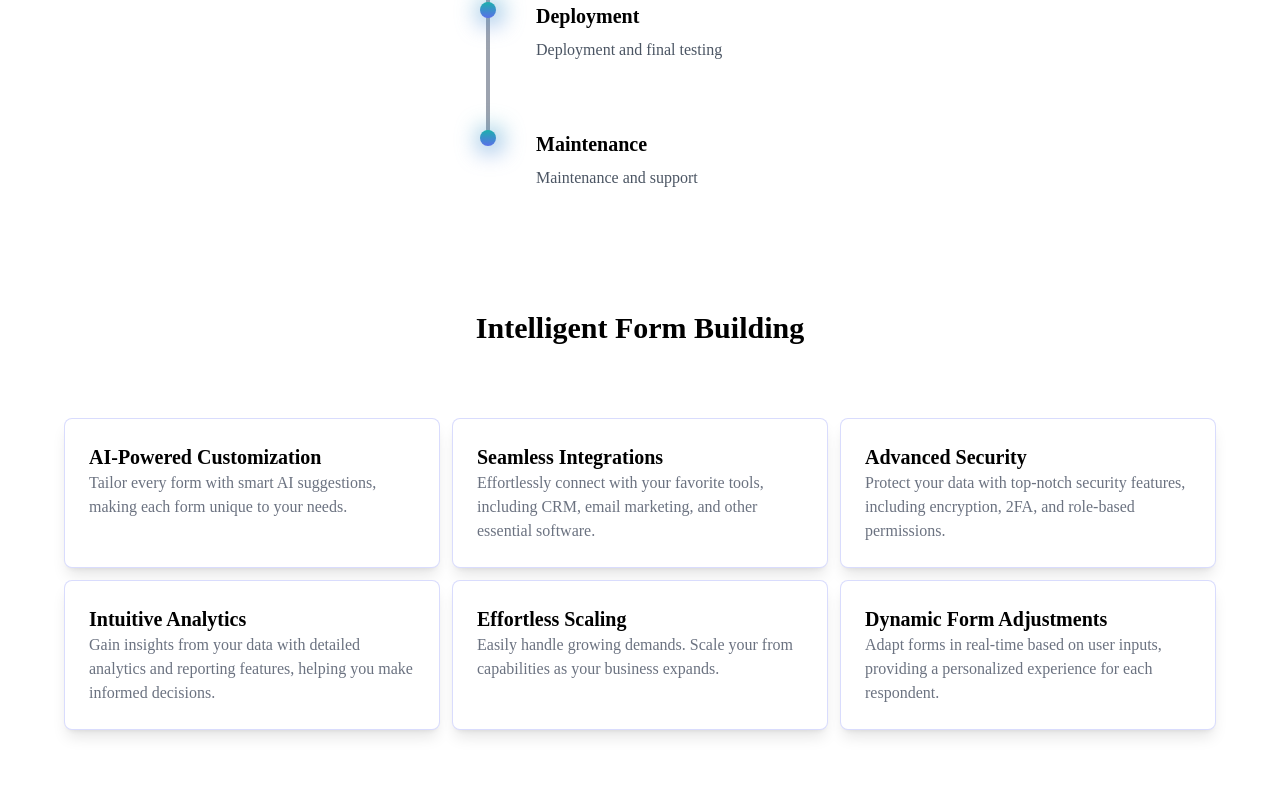
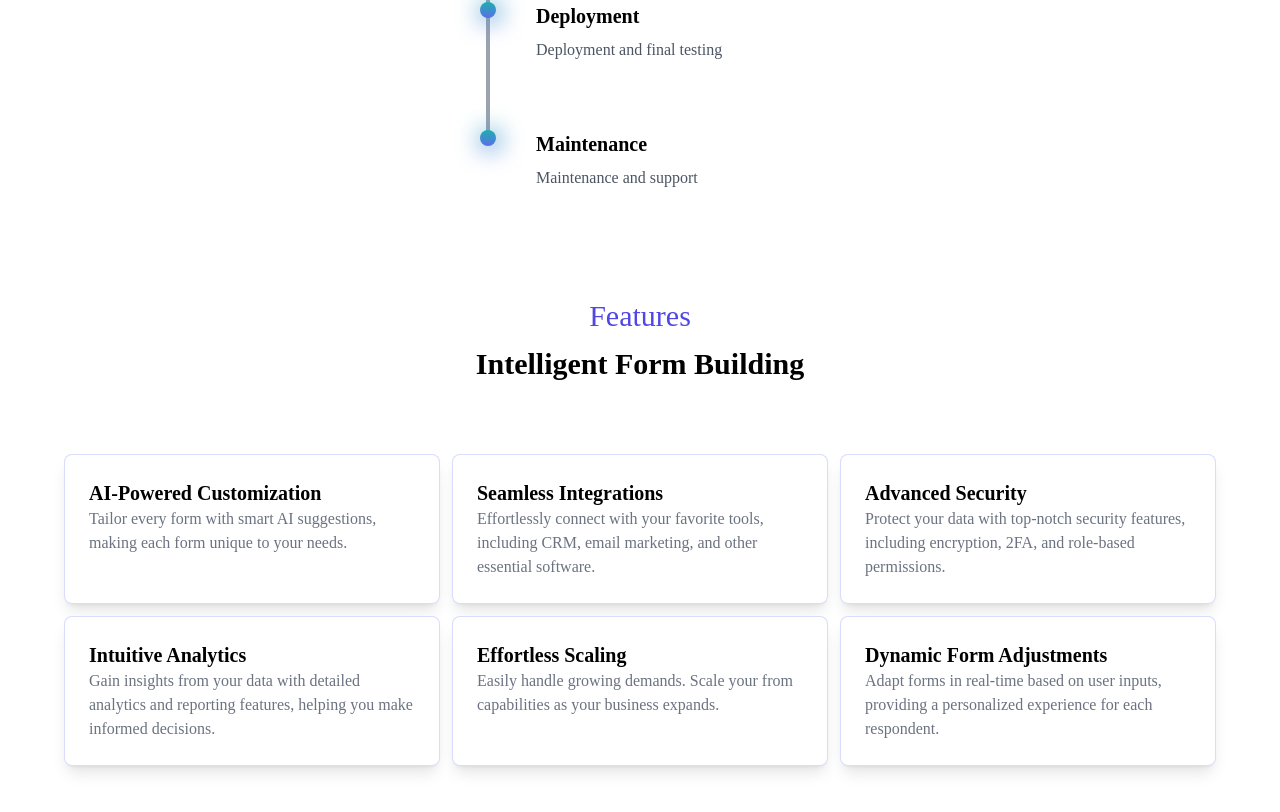
Before and after one commit to Harshalvk/LYFT, a React (Vite) app: page / in a window 1280 px wide. Shown: the part 1462-2274 px from the top of the page. Built offline with nearby package versions, Linux system fonts and the light colour scheme; a web font is replaced by a local one.

Commit message:
FIX: tagline

```diff
--- a/src/components/FeaturesSection.tsx
+++ b/src/components/FeaturesSection.tsx
@@ -1,8 +1,10 @@
 import { features } from "../data/features";
+import TagLine from "./TagLine";
 
 const FeaturesSection = () => {
   return (
     <div className="flex items-center p-10 justify-center flex-col">
+      <TagLine>Features</TagLine>
       <h2 className="font-extrabold font-display text-3xl mb-8 pt-3">
         Intelligent Form Building
       </h2>
```
